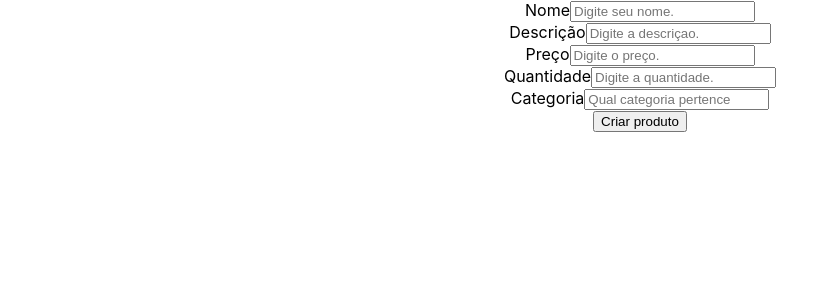
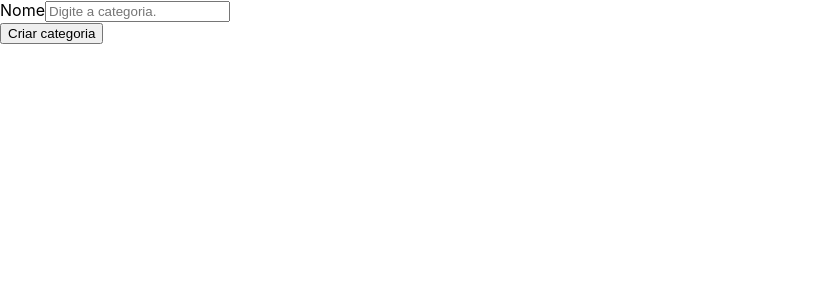
Before and after one commit to jgmd1996/front-end-produtos, a React (Create React App) app in the folder my-app/: page / in a window 1280 px wide. Shown: the top 300 px of the page, without its empty margins (0-839 px from the left). Built offline with nearby package versions, Linux system fonts and the light colour scheme.

Commit message:
Adicinando pagina de registro de categoria

```diff
--- a/my-app/src/App.js
+++ b/my-app/src/App.js
@@ -1,84 +1,12 @@
-import { useState } from 'react';
-import './App.css';
-import CampoTexto from './componentes/campoTexto';
-import Botao from './componentes/campoTexto/Botao';
+import CriarCategoria from './pages/CriarCategoria';
+//import CriarProdutos from './pages/CriarProdutos';
+//import CriarCategoria from './pages/CriarProdutos';
 
-function App(props) {
-
-
-  const [nome, setNome] = useState('');
-  const [description, setDescription] = useState('');
-  const [price, setPrice] = useState('');
-  const [quantidade, setQuantidade] = useState('');
-  const [category, setCategory] = useState('');
-
-  const salvarProduto = async () => {
-
-    const body = {nome: nome}
-
-      const settings = {
-          method: 'POST',
-          headers: {
-              'Content-Type': 'application/json',
-          },
-          body:JSON.stringify(body)
-      };
-      try {
-          const fetchResponse = await fetch('http://localhost:3001/categories', settings);
-          const data = await fetchResponse.json();
-          return data;
-      } catch (e) {
-          return e;
-      }
-
-
-  }
-
-  console.log(nome);
-
-
-  return (
-    <div className="App">
-      <form onSubmit={salvarProduto}>
-      <CampoTexto
-            obrigatorio={true}
-            label="Nome"
-            placeholder="Digite seu nome."
-            valor={nome}
-            aoAlterado={valor => setNome(valor)}
-      />
-      <CampoTexto
-            obrigatorio={true}
-            label="Descrição"
-            placeholder="Digite a descriçao."
-            valor={description}
-            aoAlterado={valor => setDescription(valor)}
-      />
-      <CampoTexto
-            obrigatorio={true}
-            label="Preço"
-            placeholder="Digite o preço."
-            valor={price}
-            aoAlterado={valor => setPrice(valor)}
-      />
-      <CampoTexto
-            obrigatorio={true}
-            label="Quantidade"
-            placeholder="Digite a quantidade."
-            valor={quantidade}
-            aoAlterado={valor => setQuantidade(valor)}
-      />
-      <CampoTexto
-            obrigatorio={true}
-            label="Categoria"
-            placeholder="Qual categoria pertence"
-            valor={category}
-            aoAlterado={valor => setCategory(valor)}
-      />
-      <Botao>Criar produto</Botao>
-      </form>
-    </div>
-  );
+function App() {
+return(
+      <CriarCategoria/>
+     //<CriarProdutos/>
+)
 }
 
 export default App;
--- /dev/null
+++ b/my-app/src/pages/CriarCategoria/index.js
@@ -0,0 +1,55 @@
+import { useState } from 'react';
+import CampoTexto from '../../componentes/campoTexto';
+import Botao from '../../componentes/botao';
+
+
+function CriarCategoria(props) {
+
+  const [nome, setNome] = useState('');
+  //const [category, setCategory] = useState('');
+
+  const salvarCategoria = async () => {
+
+    const body = {nome: nome}
+
+      const settings = {
+          method: 'POST',
+          headers: {
+              'Content-Type': 'application/json',
+          },
+          body:JSON.stringify(body)
+      };
+      try {
+          const fetchResponse = await fetch('http://localhost:3001/categories', settings);
+          const data = await fetchResponse.json();
+          return data;
+      } catch (e) {
+          return e;
+      }
+
+
+  }
+
+  console.log(nome);
+
+
+  return (
+    <div className="CriarCategoria">
+      <form onSubmit={salvarCategoria}>
+
+      <CampoTexto
+            obrigatorio={true}
+            label="Nome"
+            placeholder="Digite a categoria."
+            valor={nome}
+            aoAlterado={valor => setNome(valor)}
+      />
+
+      <Botao>Criar categoria</Botao>
+
+      </form>
+    </div>
+  );
+}
+
+export default CriarCategoria;
--- /dev/null
+++ b/my-app/src/pages/CriarProdutos/index.js
@@ -0,0 +1,85 @@
+import { useState } from 'react';
+import CampoTexto from '../../componentes/campoTexto';
+import Botao from '../../componentes/botao';
+
+
+function CriarProdutos(props) {
+
+  const [nome, setNome] = useState('');
+  const [description, setDescription] = useState('');
+  const [price, setPrice] = useState('');
+  const [quantidade, setQuantidade] = useState('');
+  const [category, setCategory] = useState('');
+
+  const salvarProduto = async () => {
+
+    const body = {nome: nome}
+
+      const settings = {
+          method: 'POST',
+          headers: {
+              'Content-Type': 'application/json',
+          },
+          body:JSON.stringify(body)
+      };
+      try {
+          const fetchResponse = await fetch('http://localhost:3001/categories', settings);
+          const data = await fetchResponse.json();
+          return data;
+      } catch (e) {
+          return e;
+      }
+
+
+  }
+
+  console.log(nome);
+
+
+  return (
+    <div className="App">
+      <form onSubmit={salvarProduto}>
+
+      <CampoTexto
+            obrigatorio={true}
+            label="Nome"
+            placeholder="Digite seu nome."
+            valor={nome}
+            aoAlterado={valor => setNome(valor)}
+      />
+      <CampoTexto
+            obrigatorio={true}
+            label="Descrição"
+            placeholder="Digite a descriçao."
+            valor={description}
+            aoAlterado={valor => setDescription(valor)}
+      />
+      <CampoTexto
+            obrigatorio={true}
+            label="Preço"
+            placeholder="Digite o preço."
+            valor={price}
+            aoAlterado={valor => setPrice(valor)}
+      />
+      <CampoTexto
+            obrigatorio={true}
+            label="Quantidade"
+            placeholder="Digite a quantidade."
+            valor={quantidade}
+            aoAlterado={valor => setQuantidade(valor)}
+      />
+      <CampoTexto
+            obrigatorio={true}
+            label="Categoria"
+            placeholder="Qual categoria pertence"
+            valor={category}
+            aoAlterado={valor => setCategory(valor)}
+      />
+      <Botao>Criar produto</Botao>
+
+      </form>
+    </div>
+  );
+}
+
+export default CriarProdutos;
```
Also changed, not shown: my-app/src/componentes/botao/index.js (renamed from my-app/src/componentes/campoTexto/Botao/index.js), 1 other file (tests, documents, lock files or other folders).
